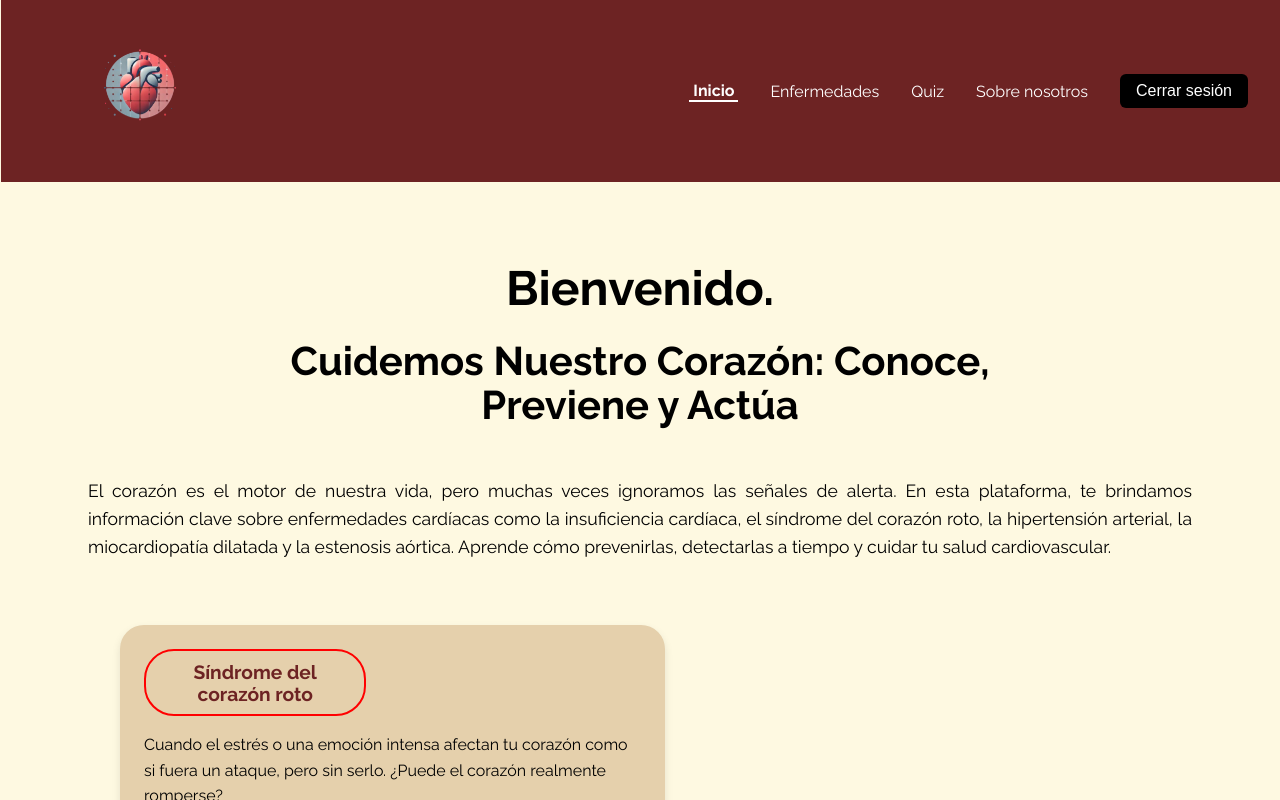
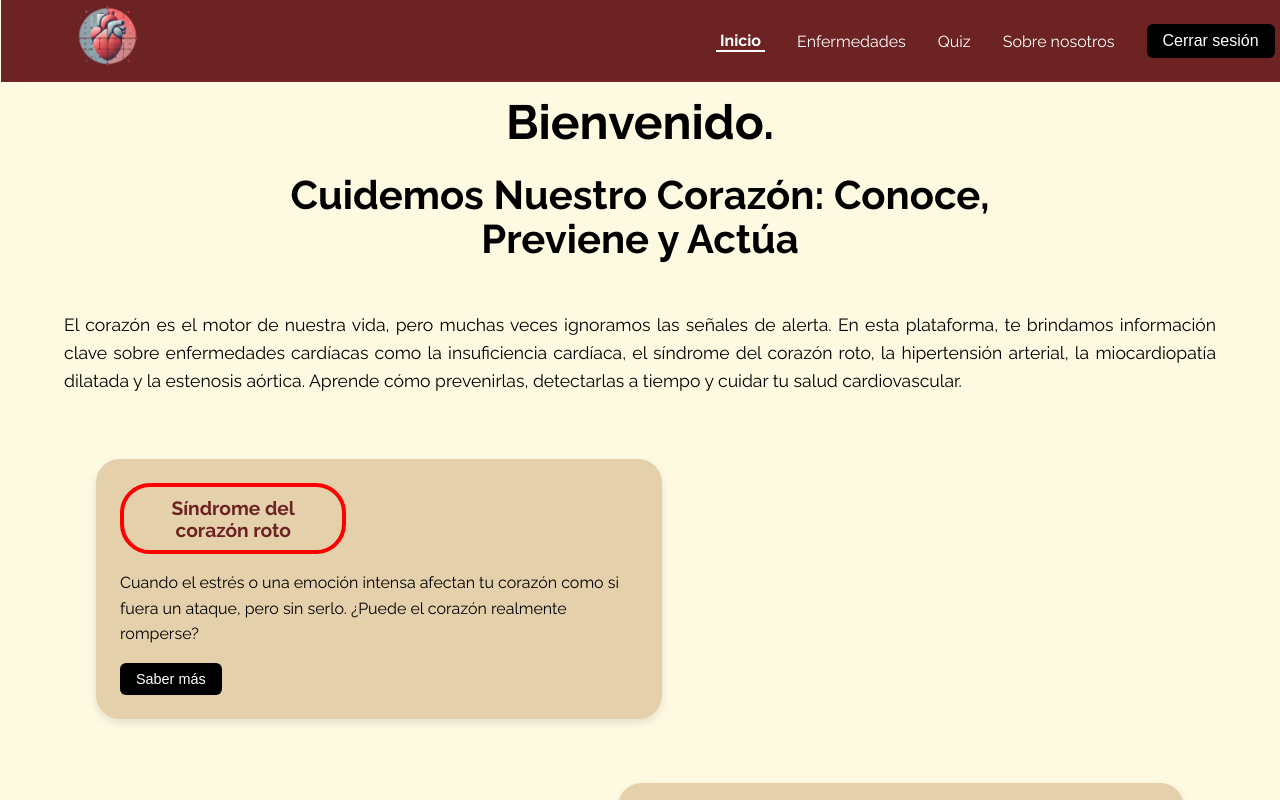
Before and after one commit to camilo1210/PI-Proyect, a React (Vite) app: page / in a window 1280 px wide. Shown: the top 800 px of the page. Built offline with nearby package versions, Linux system fonts and the light colour scheme; no server answers.

Commit message:
Cambios en css
Header fijado, aumento del ancho de las páginas en general

```diff
--- a/src/assets/variables.css
+++ b/src/assets/variables.css
@@ -142,7 +142,6 @@
   height: 300px;
   margin-bottom: 2rem;
 }
-
 .cards-container {
   display: flex;
   flex-direction: column;
@@ -155,7 +154,7 @@
   border-radius: 1.5rem;
   border: black;
   width: 45%;
-        box-shadow: 0 4px 8px rgba(0,0,0,0.1);
+  box-shadow: 0 4px 8px rgba(0, 0, 0, 0.1);
   margin: 2rem;
 }
 
@@ -174,6 +173,7 @@
   font-size: 1.2rem;
   color: var(--color-rojo-oscuro);
   margin-bottom: 0.8rem;
+  border-width: 4px;
 }
 
 .card-model {
@@ -229,7 +229,7 @@
 
 @media (min-width: 1024px) {
   .layout-content {
-          max-width: 1200px;
+    max-width: 1400px;
     margin: 0 auto;
   }
 }
@@ -247,7 +247,7 @@
   text-align: center;
   width: 100vw;
   flex: 1;
-        padding: 2rem;
+  padding: 4rem;
   box-sizing: border-box;
   transition: all 0.3s;
 }
@@ -257,8 +257,8 @@
       ================================ */
 
 .logo {
-        height: 6em;
-        padding: 1.5em;
+  height: 5em;
+  padding: 0em;
   will-change: filter;
   transition: filter 300ms, transform 300ms;
 }
@@ -267,7 +267,6 @@
   filter: drop-shadow(0 0 2em var(--color-rojo-vibrante));
   transform: scale(1.05);
 }
-
 
 /* ================================
       ESTILO HOME
@@ -281,7 +280,7 @@
   justify-content: center;
   flex-direction: column;
   align-items: center;
-        padding: 1rem;
+
   box-sizing: border-box;
   text-align: center;
 }
--- a/src/layout/header/Header.css
+++ b/src/layout/header/Header.css
@@ -2,7 +2,7 @@
 
 header {
     /* Esté header afecta a todos los div que sean header */
-    position: sticky;
+    position: fixed;
     top: 0;
     z-index: 1000; /* Asegura que esté por encima de otros elementos */
     background-color: var(--color-rojo-oscuro);
@@ -11,7 +11,9 @@ header {
     justify-content: space-between;
     padding: 1rem 2rem;
     margin-left: 1px;
-    height: 150px;
+
+    height: 50px;
+    width: 97%;
   }
 
 
@@ -20,7 +22,7 @@ header {
     display: flex;
     align-items: center;
     justify-content: space-between;
-    padding: 1rem 2rem;
+    padding: 0rem 2rem;
   }
 
   nav {
--- a/src/pages/aortic-stenosis/AorticStenosis.css
+++ b/src/pages/aortic-stenosis/AorticStenosis.css
@@ -4,7 +4,7 @@
 
 .aortic-stenosis h1 {
     /* alinea el texto a la izquierda */
-    text-align: left;
+    text-align: center;
 
     /* color negro puro */
     color: #000;
@@ -31,9 +31,3 @@
 .card left{
   max-height: 100px;
 }
-/*
-.male-cointainer{
-  height: auto;
-  max-width: 1000px;
-  max-height: 1000px;
-} */
```
Lines whose indentation alone changed are shown as unchanged.
